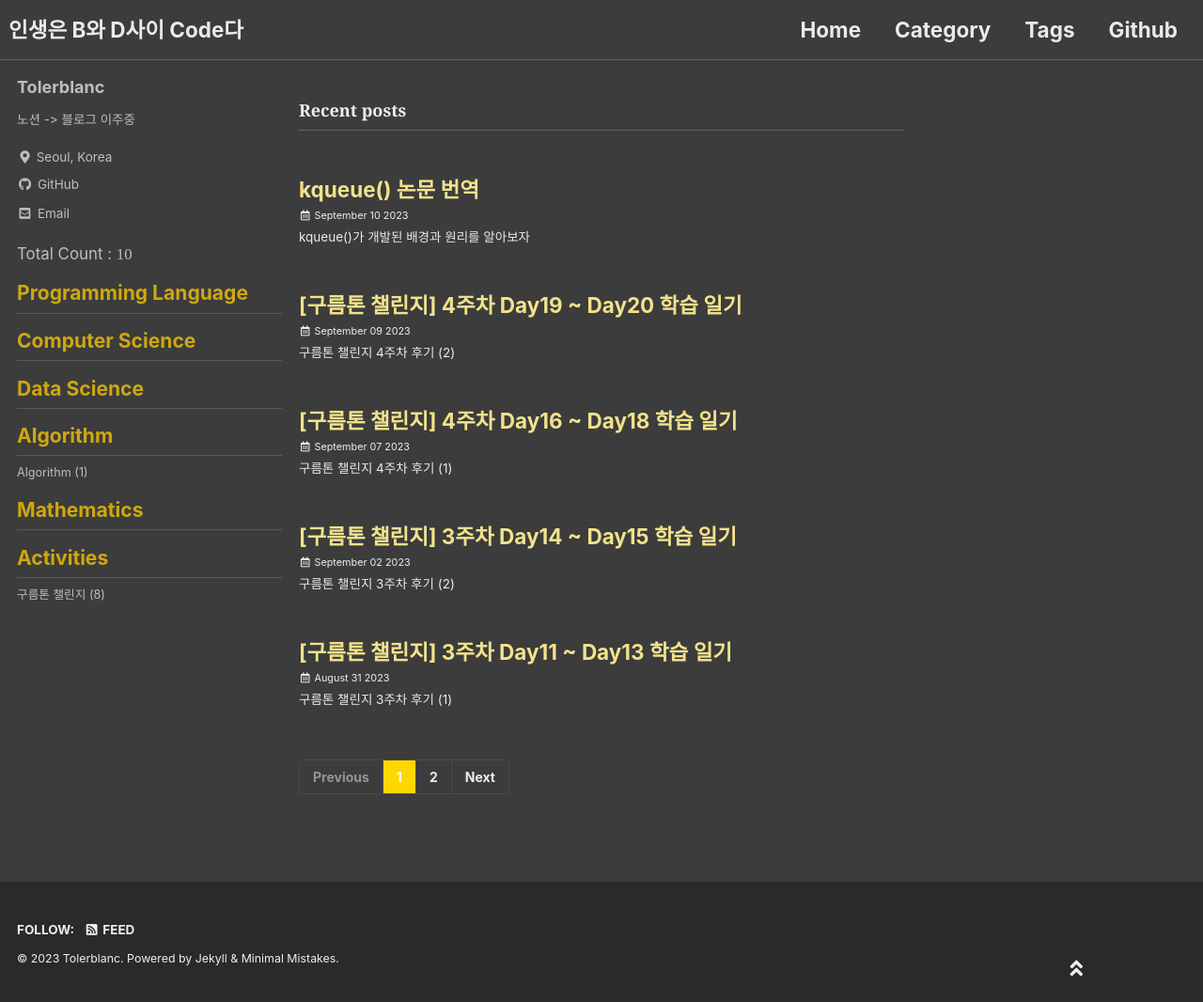
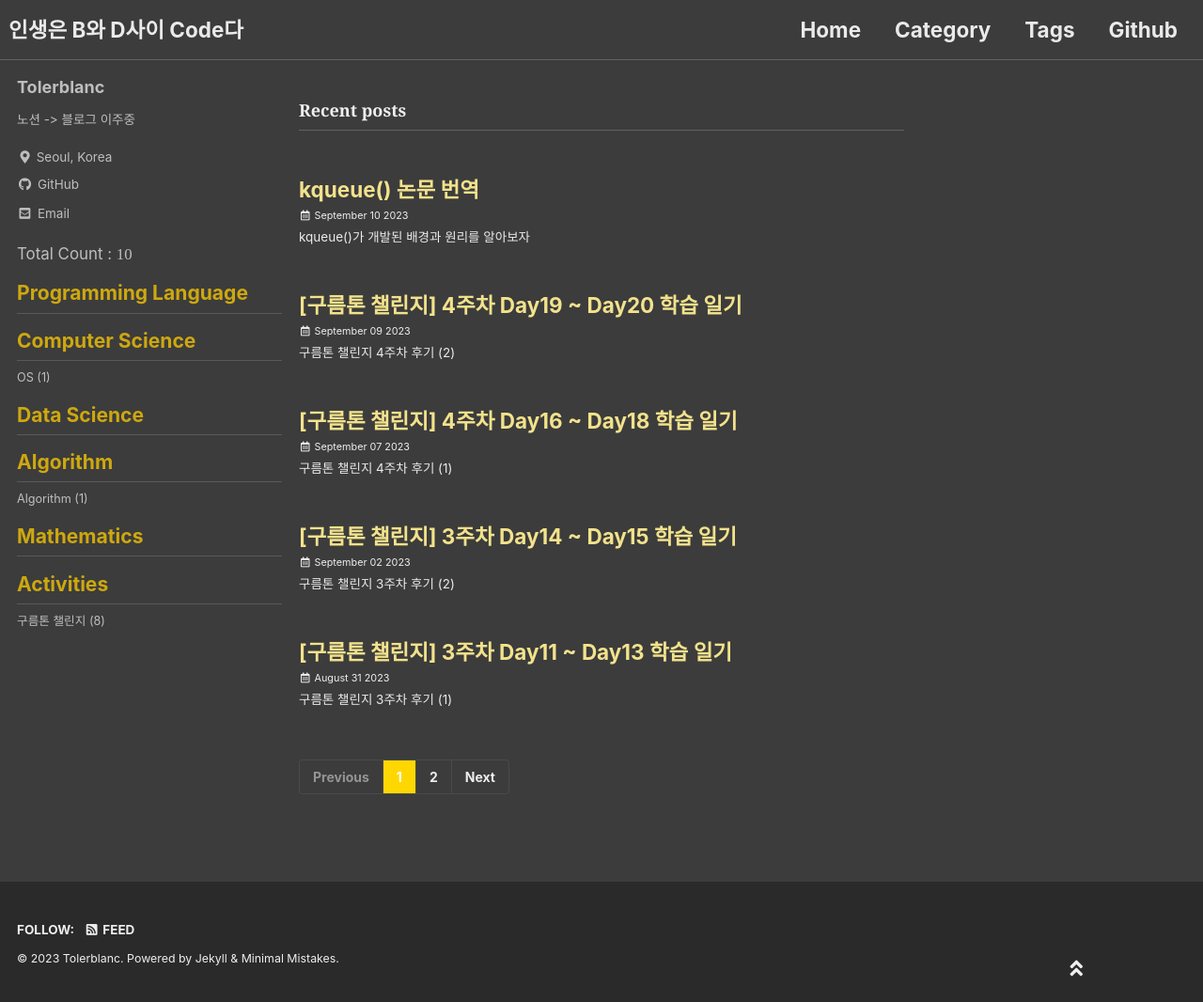
Before and after one commit to Tolerblanc/Tolerblanc.github.io, a Jekyll site: the page built from index.html, in a window 1280 px wide and 1066 px high. Shown: the whole window at 94% size. Built offline with Jekyll 4.4.1, drawn with Linux system fonts in a browser that asks for light colours; cached includes are drawn as plain includes; some web fonts are replaced; the list of posts is cut into pages by our own code.

Commit message:
fix category

```diff
--- a/_posts/OS/UNIX/2023-09-10-kqueue-paper.md
+++ b/_posts/OS/UNIX/2023-09-10-kqueue-paper.md
@@ -3,12 +3,12 @@ title: "kqueue() 논문 번역"
 excerpt: "kqueue()가 개발된 배경과 원리를 알아보자"
 
 categories:
-    - UNIX
+    - OS
 tags:
     - [42Seoul, OS, UNIX, IO_multiplexing]
 
 date: 2023-09-10
-last_modified_at: 2023-09-10
+last_modified_at: 2023-12-10
 
 toc: true
 toc_sticky: true
```
